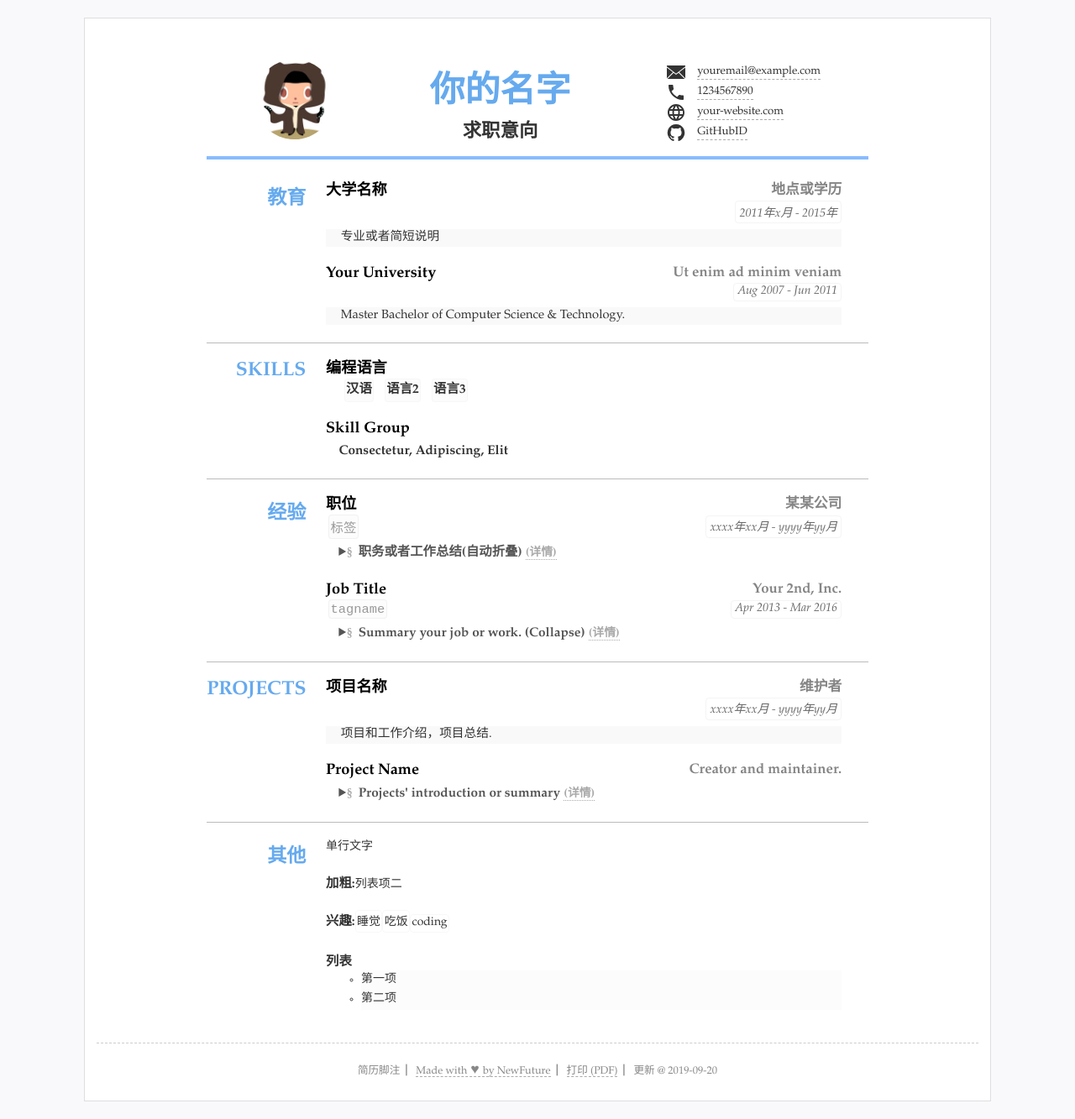
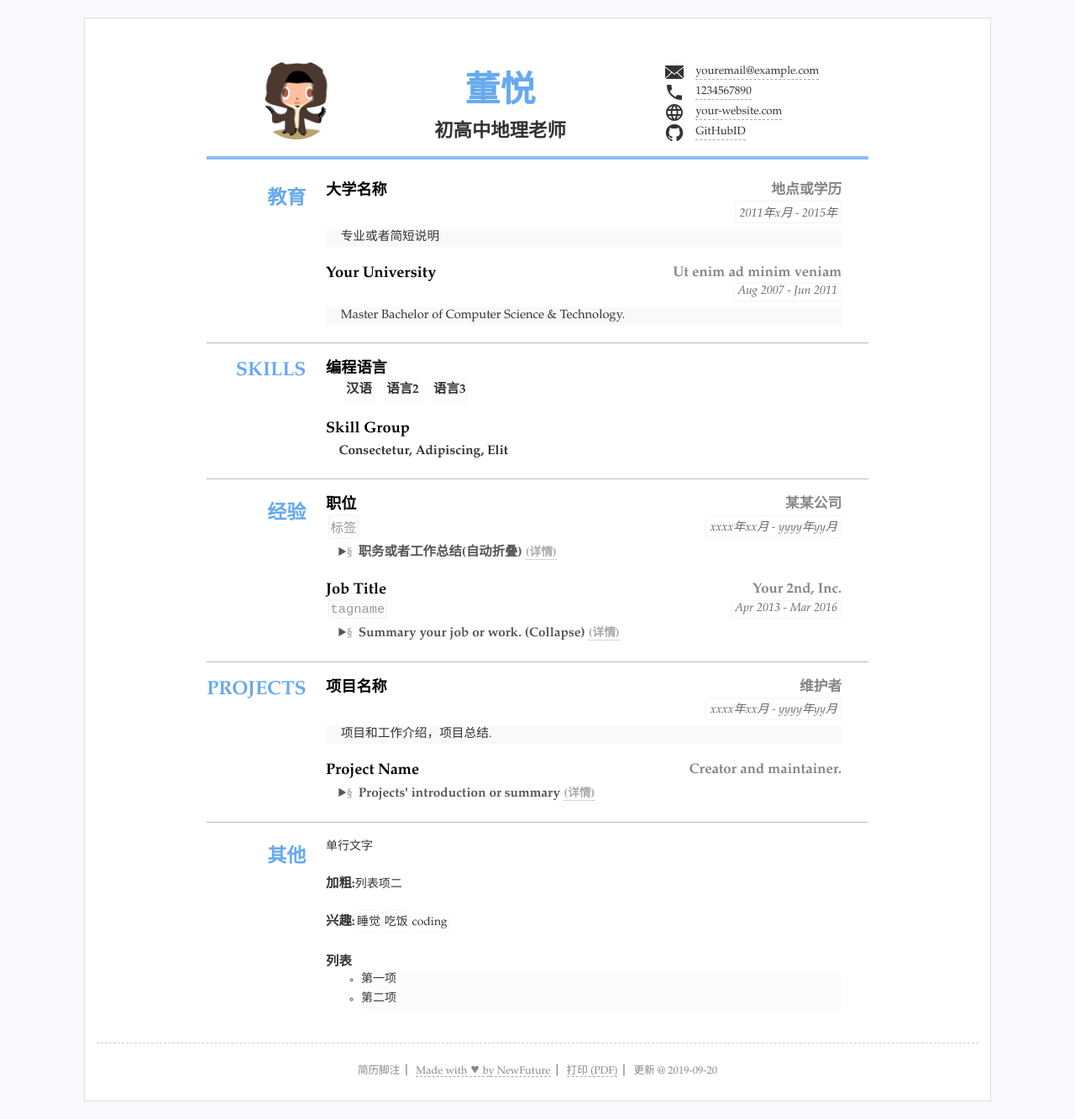
Before and after one commit to Nicolecnu/CV, a Jekyll site: the page built from index.html, in a window 1280 px wide. Shown: the whole page at 84% size. Built offline with Jekyll 4.4.1, drawn with Linux system fonts in a browser that asks for light colours.

Commit message:
test_one

```diff
--- a/_data/resume.yml
+++ b/_data/resume.yml
@@ -3,8 +3,8 @@
 
 title: "简历标题"
 lang: "zh" #语言设置 zh表示中文 en 表示英语
-name: "你的名字"
-jobtitle: "求职意向" #可空不显示
+name: "董悦"
+jobtitle: "初高中地理老师" #可空不显示
 photo: "assets/img/photo.jpg" #照片可空，不显示
 
 #联系方式
```
